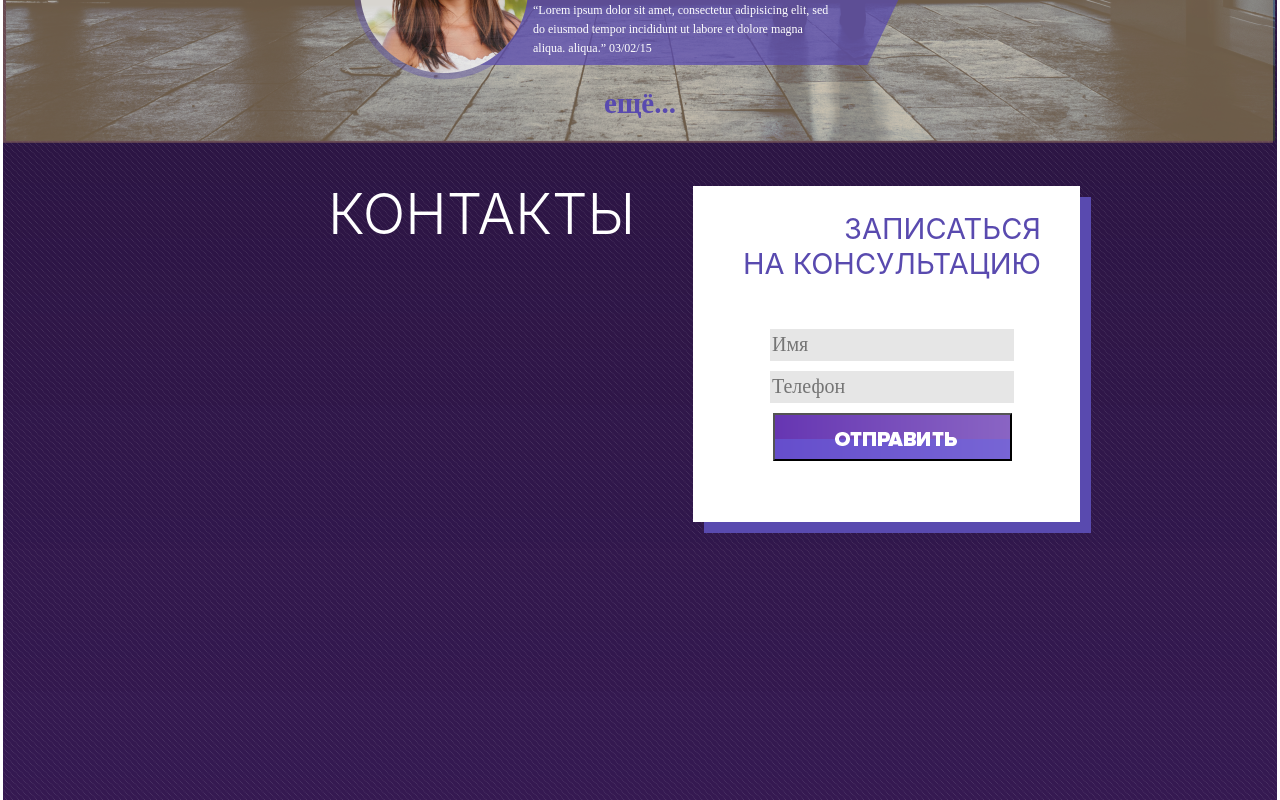
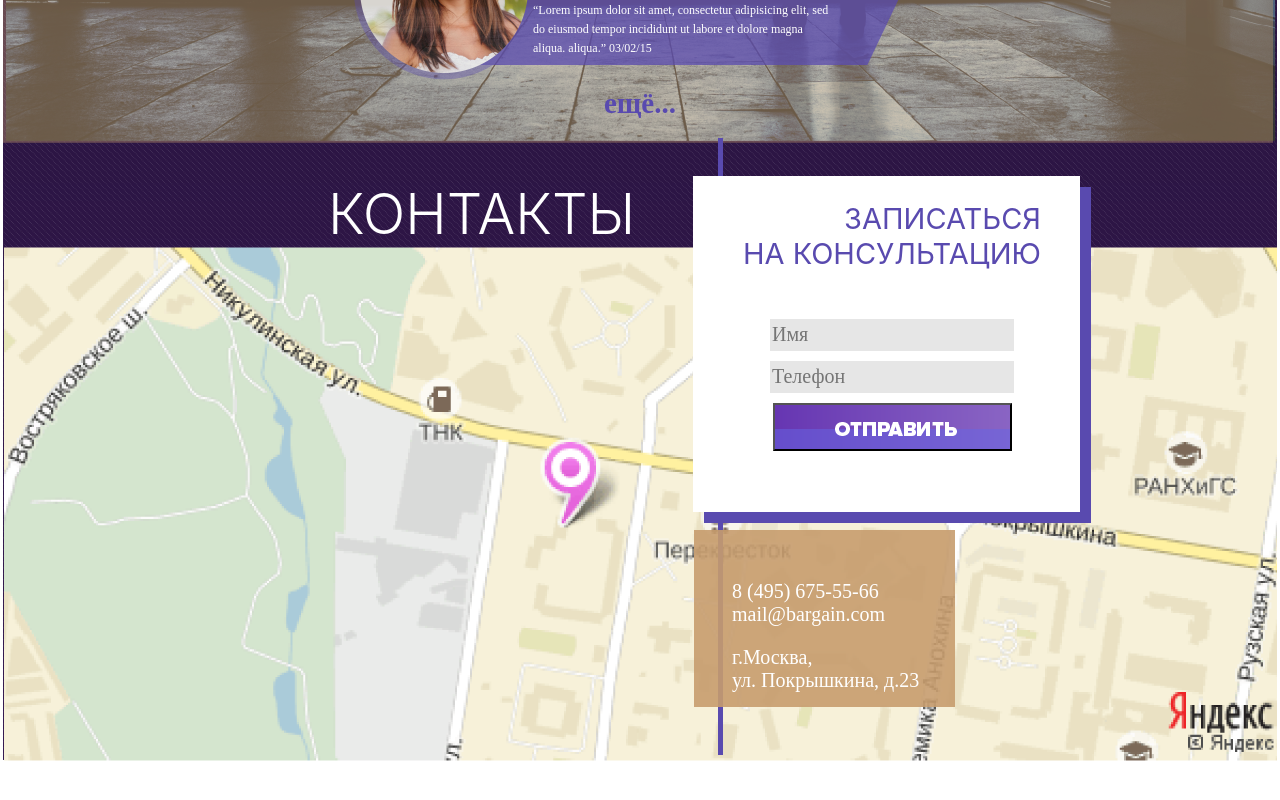
Before and after one commit to AndreyKomov/templates, a React (Create React App) app in the folder landing/my-app/: page / in a window 1280 px wide. Shown: the part 2546-3346 px from the top of the page. After the commit the page ends 3311 px from the top, so only its background shows below. Built offline with nearby package versions, Linux system fonts and the light colour scheme.

Commit message:
feat: add info

```diff
--- a/landing/my-app/src/Contacts.css
+++ b/landing/my-app/src/Contacts.css
@@ -1,6 +1,8 @@
 .contacts_envelope {
   width: 1274px;
-  height: 620px;
+  height: 580px;
+  position: relative;
+  z-index: 10;
 }
 
 .contacts_title {
@@ -14,12 +16,14 @@
 }
 
 .contacts_form {
-  margin-top: -100px;
+  margin-top: -110px;
   margin-left: 690px;
   width: 398px;
   height: 347px;
   background: url(img/form_background.png);
   background-repeat: no-repeat;
+  position: relative;
+  z-index: 10;
 }
 
 .consultation {
@@ -30,6 +34,7 @@
   /* font-family: "Proxima Nova"; */
   text-align: right;
   text-transform: uppercase;
+  position: relative;
 }
 
 .contacts_name,
@@ -42,6 +47,7 @@
   color: #666666;
   font-family: "Proxima Nova";
   font-weight: 300;
+  position: relative;
 }
 
 .contacts_name {
@@ -58,3 +64,27 @@
 .contacts_phone {
   margin-top: 10px;
 }
+
+.contacts_text {
+  margin-top: -385px;
+  margin-left: 369px;
+  position: relative;
+}
+
+.adres_text {
+  margin-top: -199px;
+  margin-left: 360px;
+  font-size: 20px;
+  color: #ffffff;
+  font-family: "Proxima Nova";
+  font-weight: 300;
+  text-align: left;
+  position: relative;
+}
+
+.map {
+  margin-top: -465px;
+  margin-left: -368px;
+  position: relative;
+  z-index: -10;
+}
--- a/landing/my-app/src/Contacts.jsx
+++ b/landing/my-app/src/Contacts.jsx
@@ -1,4 +1,7 @@
 import React from "react";
+import Adres from "./img/adres_block.png";
+import Map from "./img/map.png";
+// import Map from "./iframe.html";
 import "./Contacts.css";
 
 class Contacts extends React.Component {
@@ -7,11 +10,25 @@ class Contacts extends React.Component {
       <div className="contacts_envelope">
         <h1 className="contacts_title">контакты</h1>
         <form className="contacts_form">
-          <p className="consultation">записаться<br/>на консультацию</p>
+          <p className="consultation">записаться<br />на консультацию</p>
           <input className="contacts_name" type="text" required placeholder="Имя"></input>
           <input className="contacts_phone" type="text" required placeholder="Телефон"></input>
           <button className="contacts_submit" type="submit"></button>
         </form>
+
+        <div className="contacts_text">
+          <img className="addres" src={Adres} alt="adres_block.png" />
+          <div className="adres_text">
+            <p className="adress_text_first">8 (495) 675-55-66
+              <br />mail@bargain.com
+            </p>
+
+            <p className="adress_text_second">г.Москва,
+              <br />ул. Покрышкина, д.23
+            </p>
+          </div>
+          <img className="map" src={Map} alt="map.png"/>
+        </div>
       </div>
     )
   }
--- /dev/null
+++ b/landing/my-app/src/iframe.html
@@ -0,0 +1,12 @@
+<!DOCTYPE html>
+<html lang="en">
+<head>
+  <meta charset="UTF-8">
+  <meta name="viewport" content="width=device-width, initial-scale=1.0">
+  <title>Document</title>
+</head>
+<body>
+  <iframe src="https://www.google.com/maps/embed?pb=!1m18!1m12!1m3!1d2250.3662421675995!2d37.46416499025237!3d55.665231177820175!2m3!1f0!2f0!3f0!3m2!1i1024!2i768!4f13.1!3m3!1m2!1s0x46b54d98653265fb%3A0x149c247406d653bb!2z0YPQuy4g0J_QvtC60YDRi9GI0LrQuNC90LAsIDIzLCDQnNC-0YHQutCy0LAsINCg0L7RgdGB0LjRjywgMTE5NjAy!5e0!3m2!1sru!2sby!4v1593204518339!5m2!1sru!2sby" width="600" height="450" frameborder="0" style="border:0;" allowfullscreen="" aria-hidden="false" tabindex="0"></iframe>
+  <script type="text/javascript" charset="utf-8" async src="https://api-maps.yandex.ru/services/constructor/1.0/js/?um=constructor%3A2398b0ae2fee7653c481e4d7ec5aa1c29c41500d4a18419363549a5e30f45efb&amp;width=710&amp;height=396&amp;lang=ru_RU&amp;scroll=true"></script>
+</body>
+</html>
```
Also changed, not shown: landing/my-app/src/img/adres_block.png (added), landing/my-app/src/img/map.png (added).
